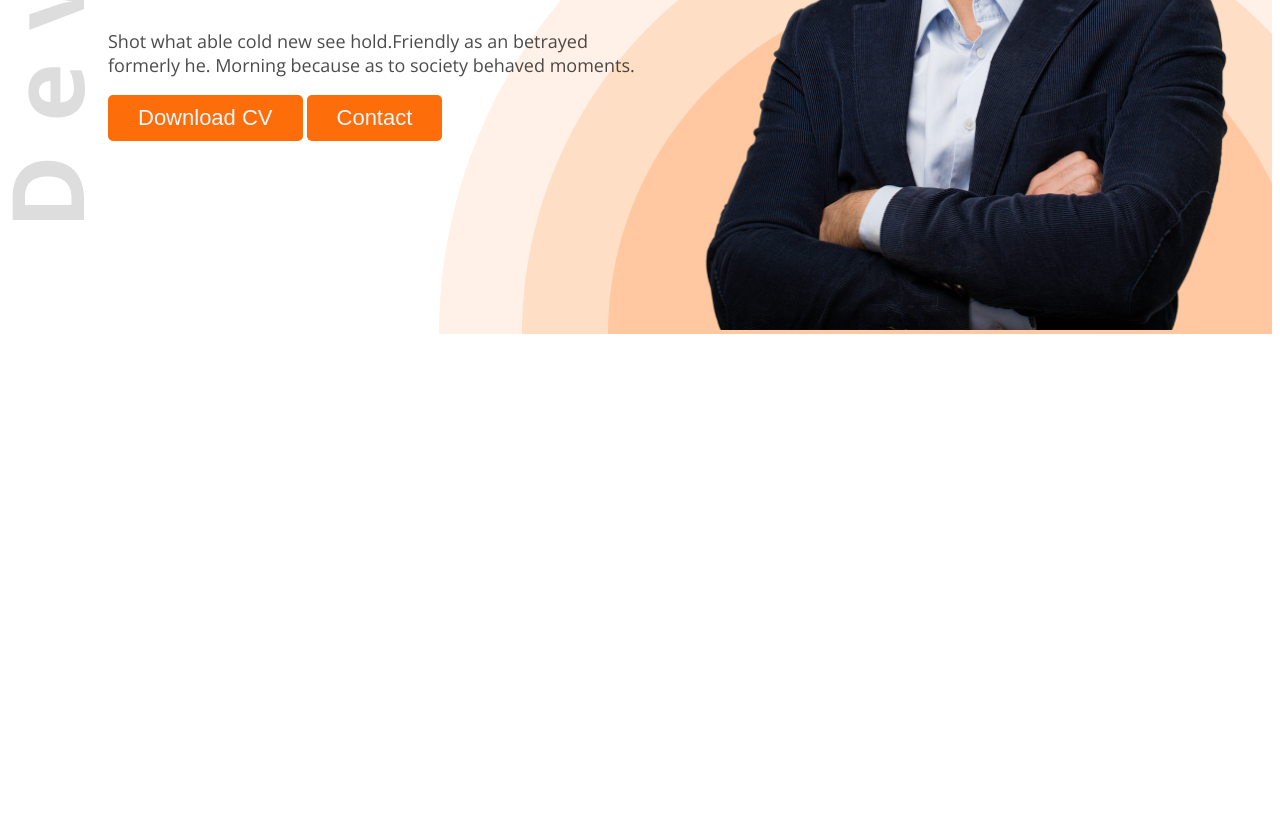
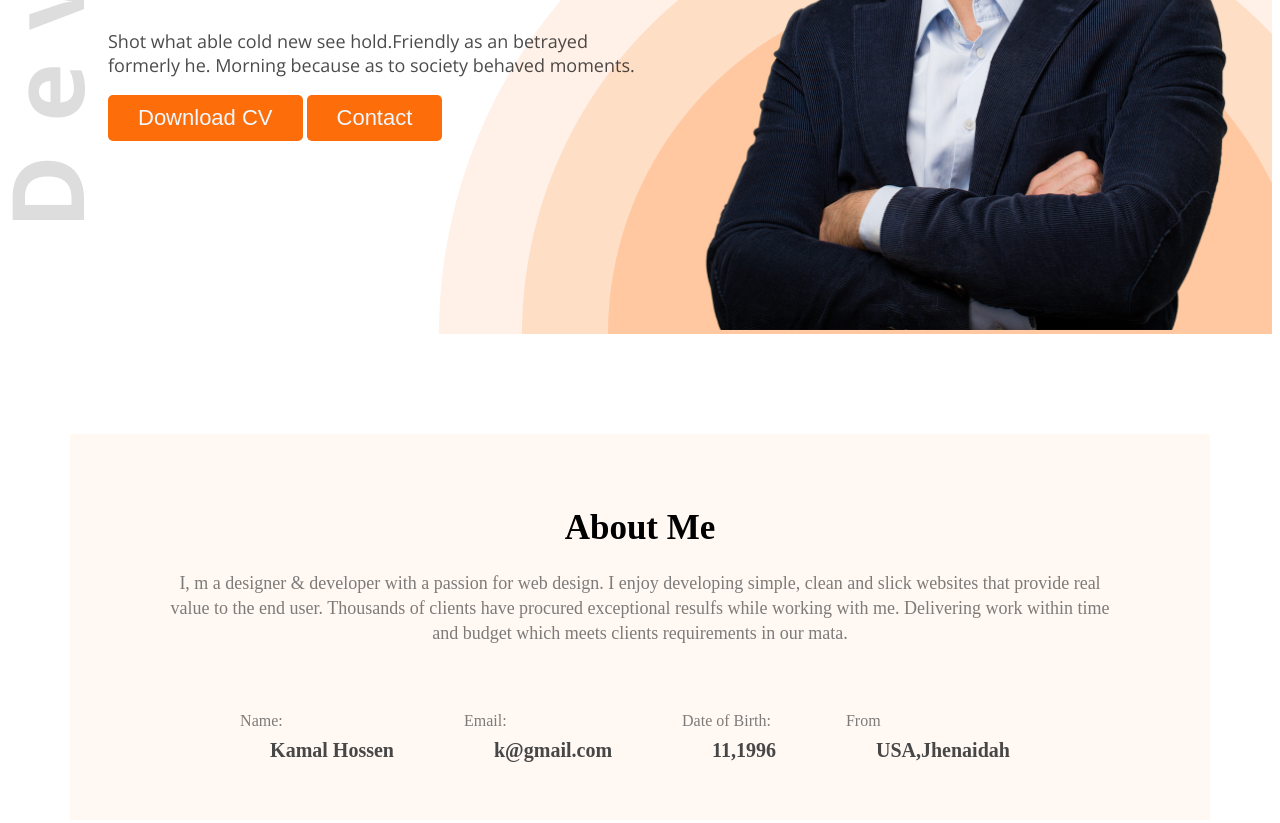
Before and after one commit to MdKamalHossen/web-dev-potfolio, a plain HTML site: page index.html in a window 1280 px wide. Shown: the part 593-1416 px from the top of the page. Before the commit the page ends 935 px from the top, so only its background shows below. Drawn offline with nearby package versions, Linux system fonts and the light colour scheme.

Commit message:
third commit

```diff
--- a/index.html
+++ b/index.html
@@ -30,7 +30,33 @@
         </div>
     </div>
    </header>
-   <main></main>
+   <main class="about">
+    <div class="section-content secondary-bg">
+        <h1 class="section-title ">About Me</h1>
+        <p class="section-para dark2">I, m a designer & developer with a passion for web design. I enjoy developing simple, clean and slick websites that
+            provide real value to the end user. Thousands of clients have procured exceptional
+            resulfs while working with me. Delivering work within time and budget which meets clients requirements in our mata.
+        </p>
+        <div class="about-items dark2">
+            <div class="about-item">
+                <p class="item-title">Name:</p>
+                <p class="item-description">Kamal Hossen</p>
+            </div>
+            <div class="about-item">
+                <p class="item-title">Email:</p>
+                <p class="item-description">k@gmail.com</p>
+            </div>
+            <div class="about-item">
+                <p class="item-title">Date of Birth:</p>
+                <p class="item-description">11,1996</p>
+            </div>
+            <div class="about-item">
+                <p class="item-title">From</p>
+                <p class="item-description">USA,Jhenaidah</p>
+            </div>
+        </div>
+    </div>
+   </main>
    <footer></footer>
 </body>
 </html>
--- a/styles/portfolio.css
+++ b/styles/portfolio.css
@@ -2,6 +2,7 @@
 @import url('https://fonts.googleapis.com/css2?family=Oleo+Script:wght@400;700&family=Open+Sans:ital,wght@0,300..800;1,300..800&family=Work+Sans:ital,wght@0,100..900;1,100..900&display=swap');
 /* nav styles */
 
+/* shared sectio  */
 .dark2{
     color: #474747;
 }
@@ -13,6 +14,16 @@
     border-radius: 5px;
     color: aliceblue;
 }
+.section-title{
+    font-family: "Open Sans" sans-serif;
+    font-size: 35px;
+    font-weight: bold;
+}
+.secondary-bg{
+    background: #FFF8F3;
+}
+
+/* end  */
 .header{
     background-image: url("../images/developer.png"),url("../images/header_bg.png");
     background-repeat: no-repeat;
@@ -80,4 +91,49 @@ nav{
 }
 .banner-profile{
     width: 580px;
+
 }
+ /* second section  */
+ .about{
+    max-width: 1140px;
+    margin: 0 auto;
+   margin-top: 100px;
+
+ }
+ .section-content{
+    justify-items: center;
+    align-items: center;
+     margin: 0 auto;
+     padding: 50px 100px;
+ }
+ .section-title{
+    font-family: "Open Sans" sans-serif;
+    font-size: 35px;
+    font-weight: bold;
+ }
+ .section-para{
+    font-family: "Open Sans"sans-serif;
+    text-align: center;
+    line-height: 25px;
+    font-size: 18px;
+    opacity: 0.7;
+
+ }
+ .about-items{
+    display: flex;
+    justify-content: space-around;
+    align-items: center;
+    margin-top: 50px;
+ }
+ .about-items .item-title{
+    padding: 0 20px;
+    opacity: 0.7;
+ }
+ .about-items .item-description{
+    padding: 0 50px;
+    font-weight: bold;
+    font-size: 20px;
+    line-height: 0;
+    font-family: "Open Sans"sans-serif;
+
+ }
```
